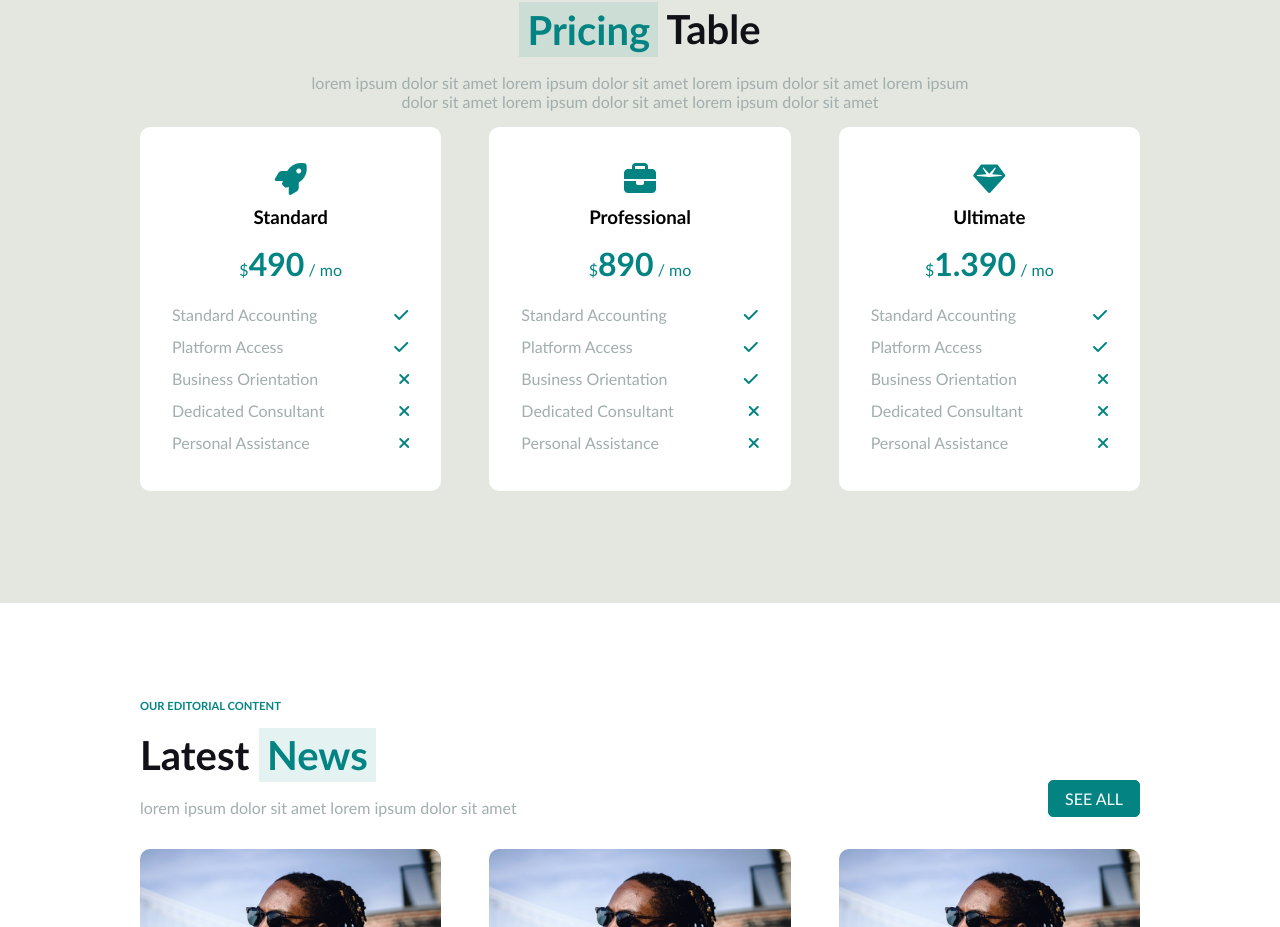
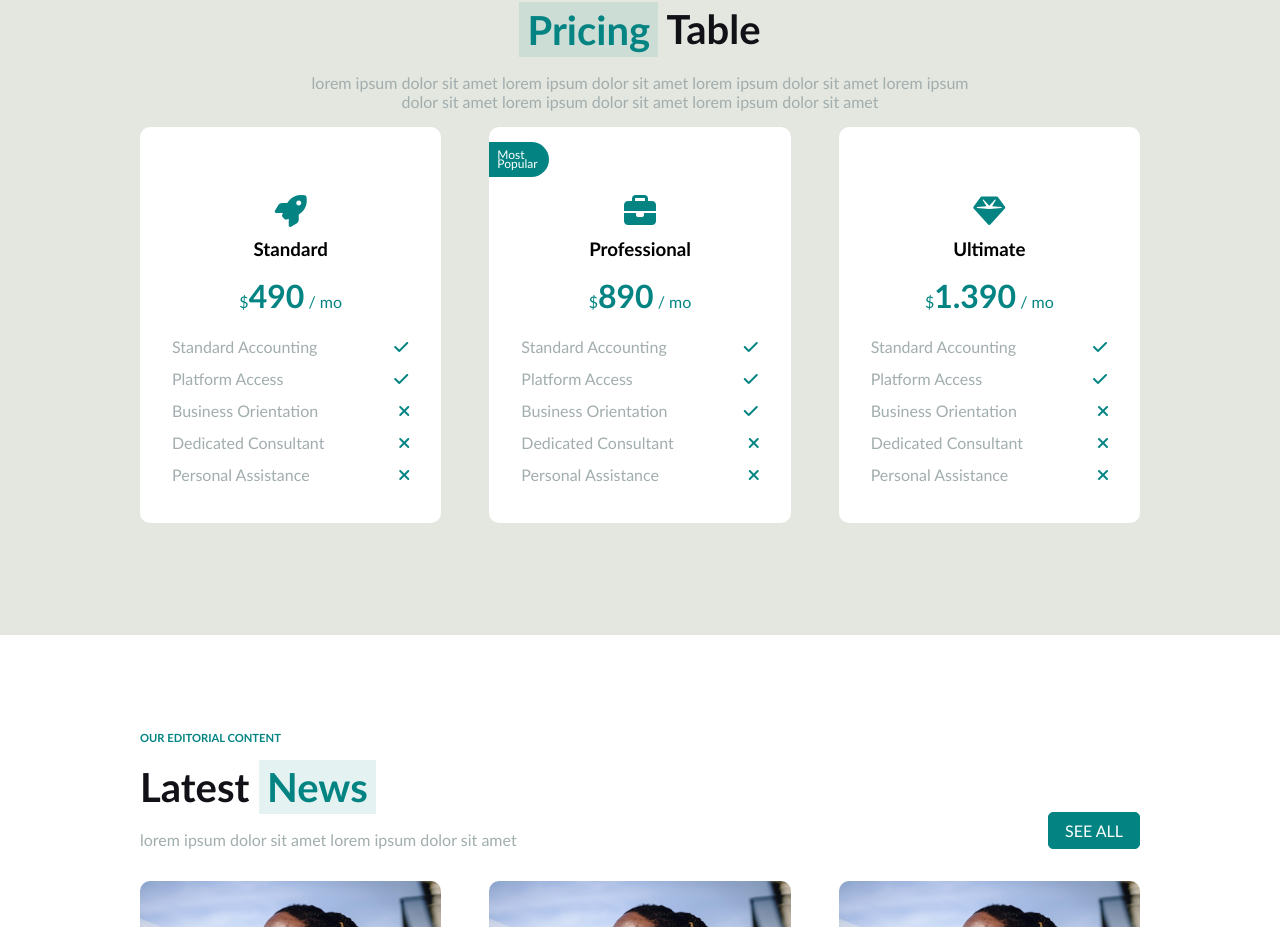
Before and after one commit to andrea-prina/proj-html-vuejs, a Vue app: page / in a window 1280 px wide. Shown: the part 2833-3760 px from the top of the page. Built offline with nearby package versions, Linux system fonts and the light colour scheme.

Commit message:
feat(PriceCard): Add most popular label

```diff
--- a/src/components/elements/PriceCard.vue
+++ b/src/components/elements/PriceCard.vue
@@ -1,5 +1,8 @@
 <template>
     <div class="price-card three-cols-card">
+        <div v-if="pricingPlan.mostPopular" class="most-label">
+            Most Popular
+        </div>
         <div class="price-info">
             <div class="icon">
                 <i :class="pricingPlan.icon"></i>
@@ -38,15 +41,30 @@ export default {
     .price-card {
         border-radius: 10px;
         background-color: $bgc2;
+        position: relative;
 
         i {
             color: $brandColor;
         }
     }
 
+    .most-label {
+        position: absolute;
+        top: 15px;
+        left: 0;
+        width: 60px;
+        background-color: $brandColor;
+        color: white;
+        border-radius: 0px 20px 20px 0px;
+        padding: 0.5rem;
+        font-size: 0.75rem;
+        line-height: 0.60rem;
+    }
+
 
     .price-info {
         text-align: center;
+        padding-top: 2rem;
 
         .icon {
             font-size: 2rem;
--- a/src/components/structure/main/PricingSection.vue
+++ b/src/components/structure/main/PricingSection.vue
@@ -70,7 +70,7 @@ export default {
                         ]
                     },
                     {
-                        mostPopular : false,
+                        mostPopular : true,
                         icon : "fa-solid fa-briefcase",
                         name : "Professional",
                         price : "890",
```
